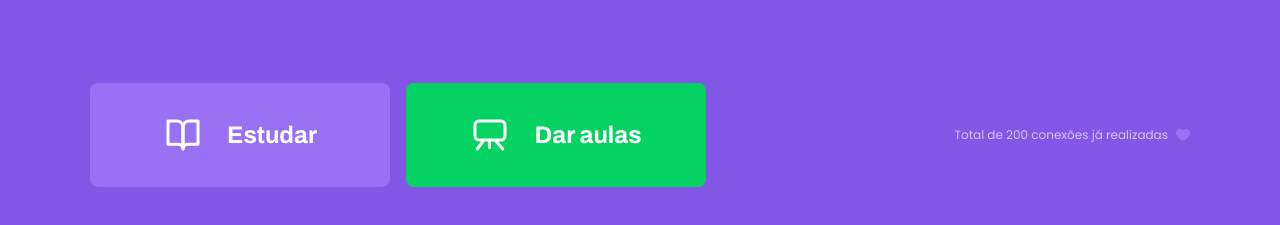
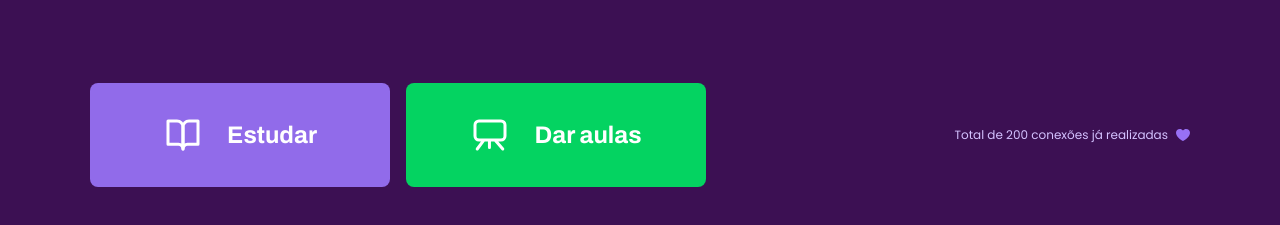
Before and after one commit to cesinhalius/Proffy-NLW_2, a website: page src/views/index.html in a window 1280 px wide. Shown: the part 483-708 px from the top of the page. Drawn offline with Linux system fonts and the light colour scheme; files whose address does not match are found by name.

Commit message:
Mudando o designer do projeto

```diff
--- a/public/styles/main.css
+++ b/public/styles/main.css
@@ -2,7 +2,7 @@
   --color-background: #F0F0F7;
   --color-primary-lighter: #9871F5;
   --color-primary-light: #916BEA;
-  --color-primary: #8257E5;
+  --color-primary: #3c1053;
   --color-primary-dark: #774DD6;
   --color-primary-darker: #6842c2;
   --color-secondary: #04D361;
--- a/public/styles/partials/page-landing.css
+++ b/public/styles/partials/page-landing.css
@@ -48,7 +48,7 @@
 
   color: var(--color-button-text);
 
-  transition: background 0.2s;
+  transition: background 1s;
 }
 
 .buttons-container a img {
@@ -57,11 +57,11 @@
 }
 
 .buttons-container a.study {
-  background: var(--color-primary-lighter);
+  background: var(--color-primary-light);
 }
 
 .buttons-container a.study:hover {
-  background: var(--color-primary-light);
+  background: var(--color-primary-lighter);
 }
 
 .buttons-container a.give-classes {
--- a/src/server.js
+++ b/src/server.js
@@ -17,4 +17,4 @@ server
 .get("/give-classes", pageGiveClasses)
 .post("/save-classes", saveClasses)
 
-.listen(5500);
+.listen(3000);
```
Also changed, not shown: public/images/BuscaProfessor.PNG (added), public/images/telaPrincipal.PNG (added).
